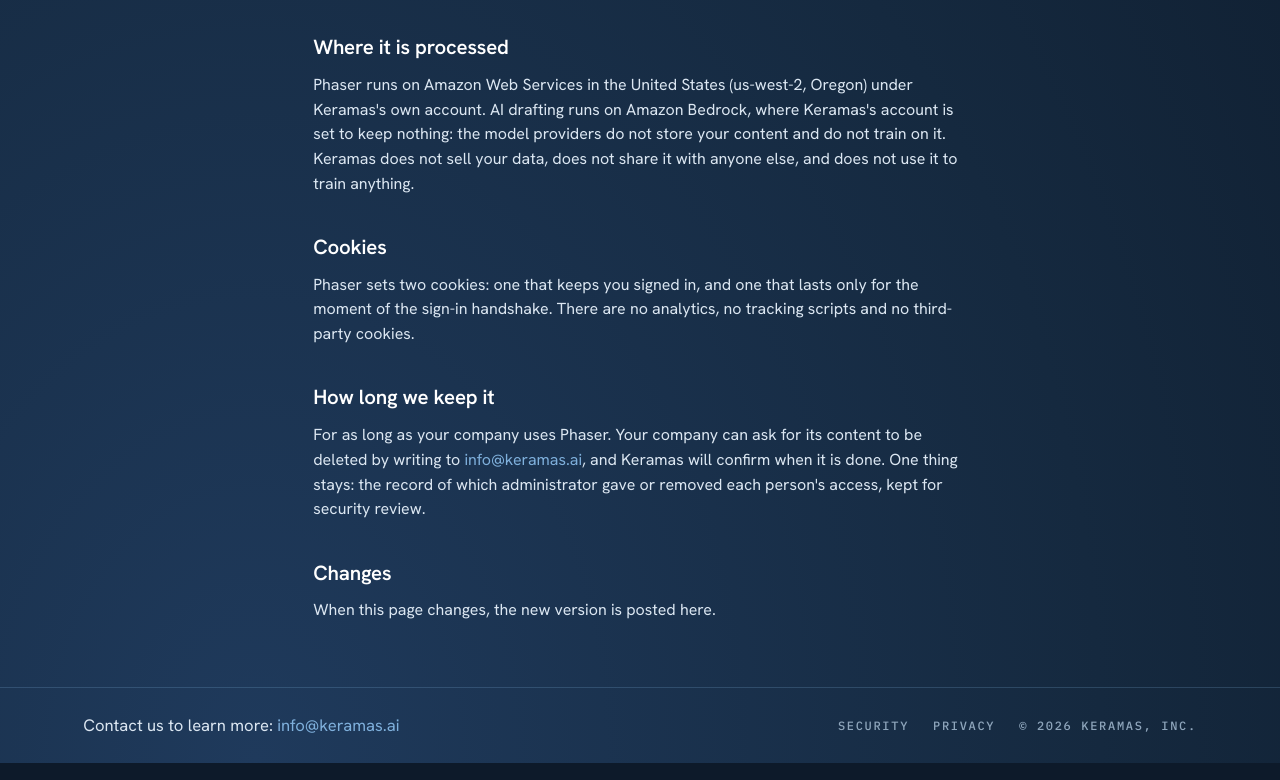
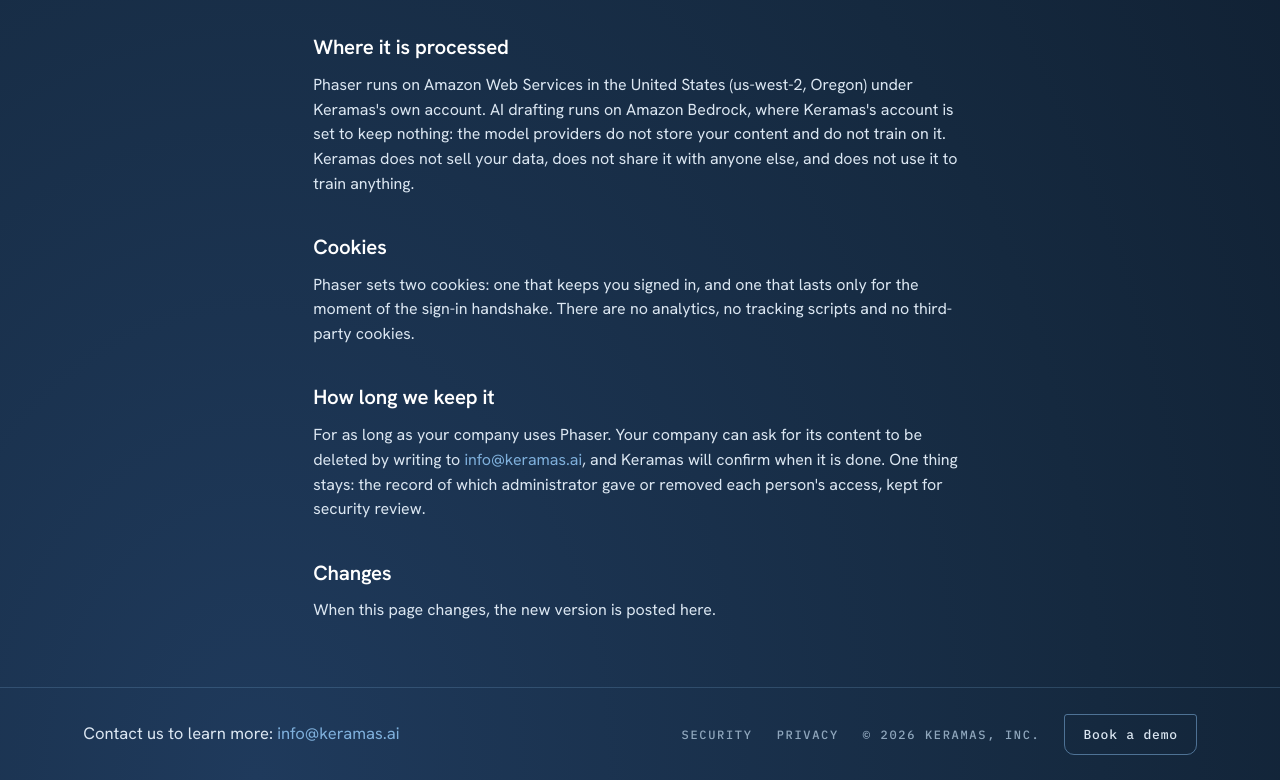
Before and after one commit to keramas-ai/keramas.web, a plain HTML site: page privacy.html in a window 1280 px wide. Shown: the part 926-1706 px from the top of the page. Drawn offline with Linux system fonts and the light colour scheme.

Commit message:
Put the Book a demo button in every page's footer
The Security and Privacy footers now match the homepage footer, so the
footer is the same on all three pages.

Co-Authored-By: Claude Fable 5.2 <noreply@anthropic.com>

```diff
--- a/privacy.html
+++ b/privacy.html
@@ -63,6 +63,7 @@
           <a class="footer-link" href="/security.html">Security</a>
           <a class="footer-link" href="/privacy.html">Privacy</a>
           <div class="copyright">© <span id="year">2026</span> KERAMAS, INC.</div>
+          <a class="btn-email" href="mailto:info@keramas.ai?subject=Phaser%20demo">Book a demo</a>
         </div>
       </div>
     </footer>
```
Also changed, not shown: security.html (+1 -0 lines).
